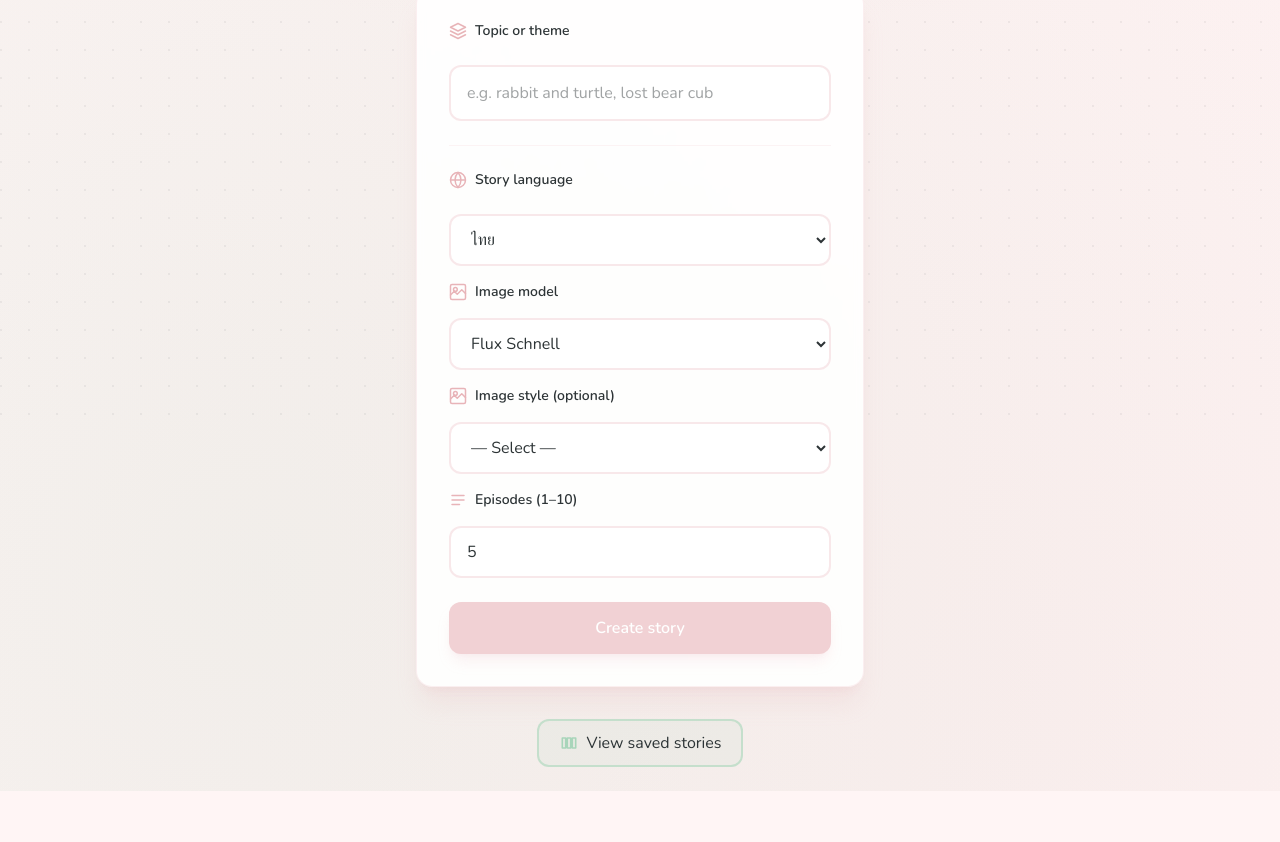
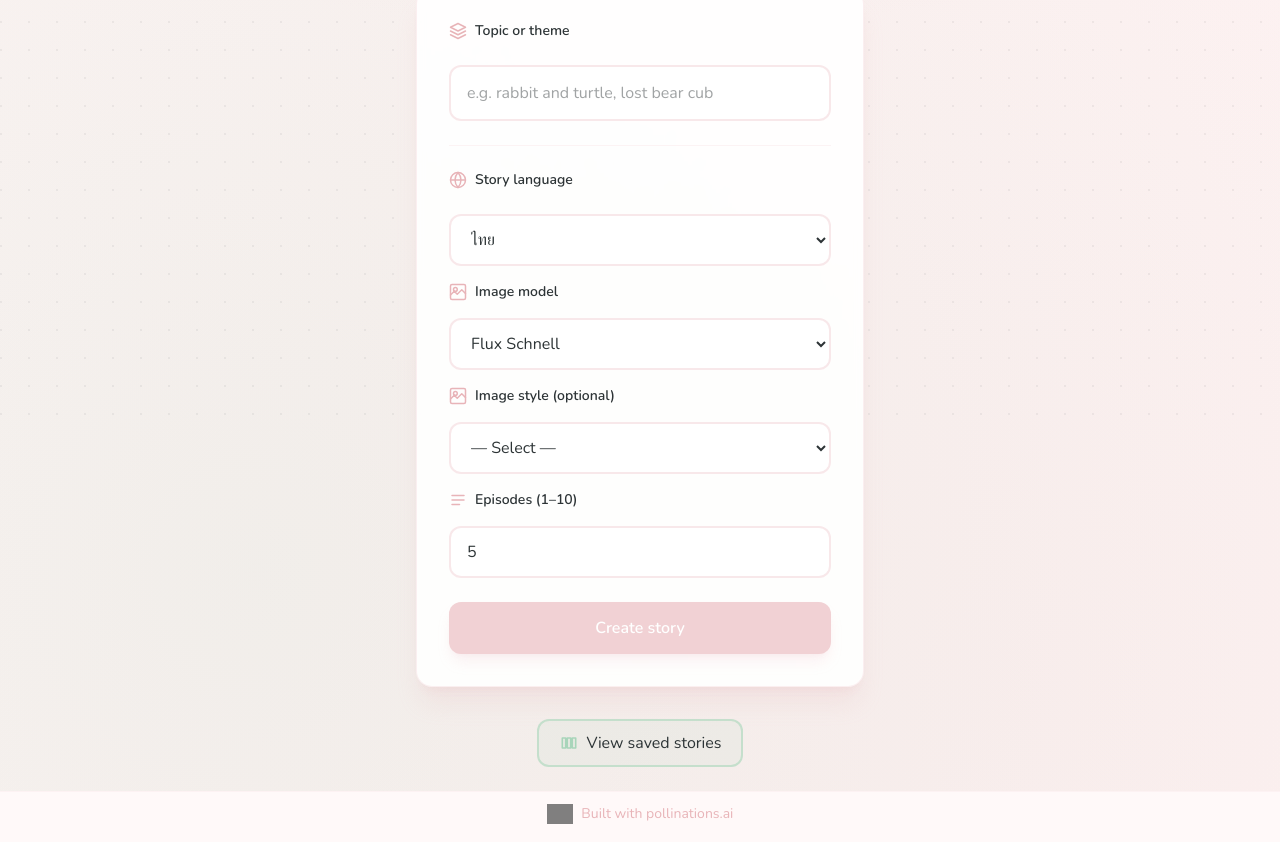
Before and after one commit to Yorism7/STORYTALE, a React (Vite) app in the folder web/: page / in a window 1280 px wide. Shown: the part 371-1213 px from the top of the page. Before the commit the page ends 1162 px from the top, so only its background shows below. Built offline with nearby package versions, Linux system fonts and the light colour scheme; grey boxes are pictures that could not be loaded.

Commit message:
Add Pollinations branding to README and footer. Update translations for powered by text.

```diff
--- a/web/src/App.tsx
+++ b/web/src/App.tsx
@@ -33,6 +33,32 @@ export default function App() {
           <Route path="/stories" element={<StoryList />} />
         </Routes>
       </main>
+      <SiteFooter />
     </div>
   )
 }
+
+const POLLINATIONS_LOGO_URL = 'https://raw.githubusercontent.com/pollinations/pollinations/main/assets/logo-text.svg'
+
+function SiteFooter() {
+  const { t } = useLang()
+  return (
+    <footer className="shrink-0 border-t border-primary/10 bg-white/40 py-3 px-4 text-center text-sm text-text/70">
+      <a
+        href="https://pollinations.ai"
+        target="_blank"
+        rel="noopener noreferrer"
+        className="inline-flex items-center gap-2 text-primary hover:underline focus:outline-none focus:ring-2 focus:ring-primary focus:ring-offset-2 rounded"
+      >
+        <img
+          src={POLLINATIONS_LOGO_URL}
+          alt=""
+          className="h-5 w-auto opacity-80 invert"
+          width="108"
+          height="20"
+        />
+        <span>{t('poweredBy')}</span>
+      </a>
+    </footer>
+  )
+}
--- a/web/src/context/LangContext.tsx
+++ b/web/src/context/LangContext.tsx
@@ -52,6 +52,7 @@ const translations: Record<Locale, Record<string, string>> = {
     imageStyleDisney: 'Disney / Pixar style',
     imageStyleClay: 'Claymation',
     imageStyleColorful: 'Colorful cartoon',
+    poweredBy: 'Built with pollinations.ai',
   },
   th: {
     appTitle: 'StoryTale',
@@ -100,6 +101,7 @@ const translations: Record<Locale, Record<string, string>> = {
     imageStyleDisney: 'สไตล์ดิสนีย์/พิกซาร์',
     imageStyleClay: 'ปั้นดินน้ำมัน',
     imageStyleColorful: 'การ์ตูนสีสัน',
+    poweredBy: 'สร้างด้วย pollinations.ai',
   },
 }
 
```
Also changed, not shown: 2 other files (tests, documents, lock files or other folders).
